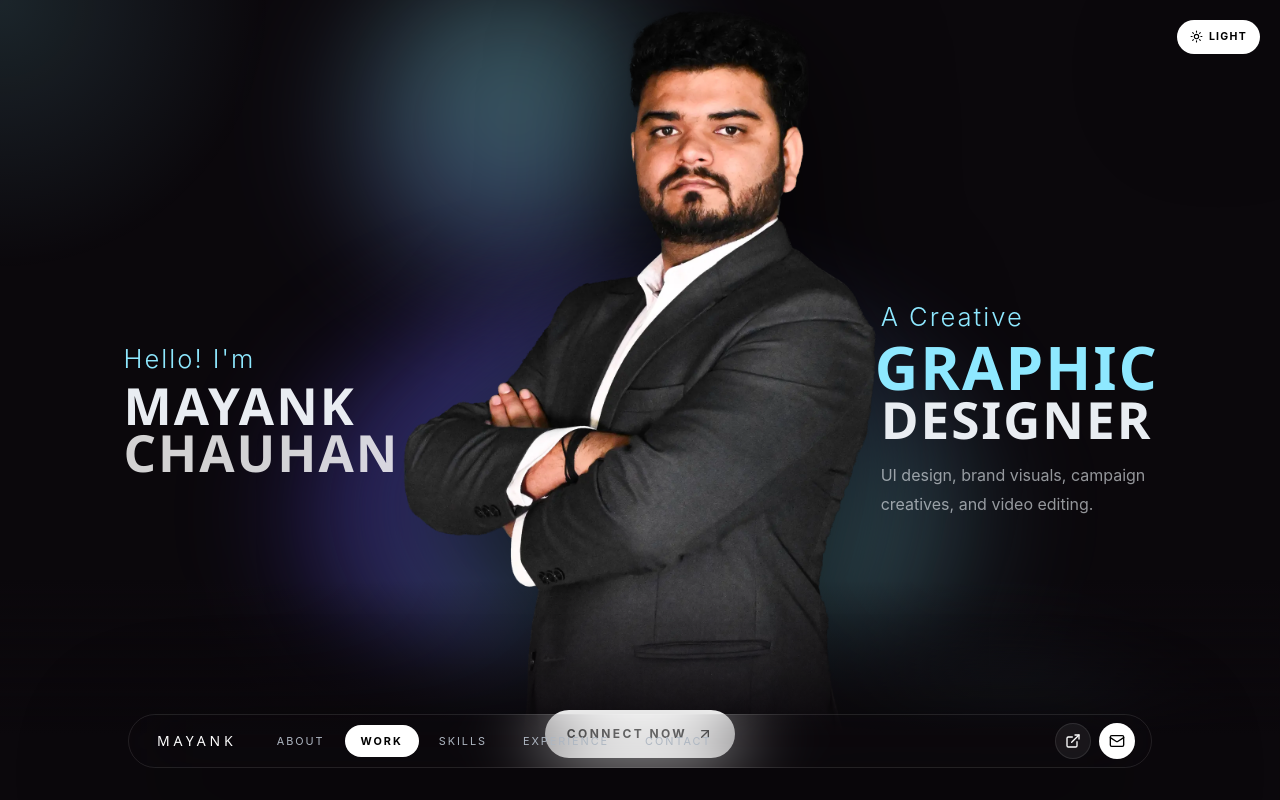
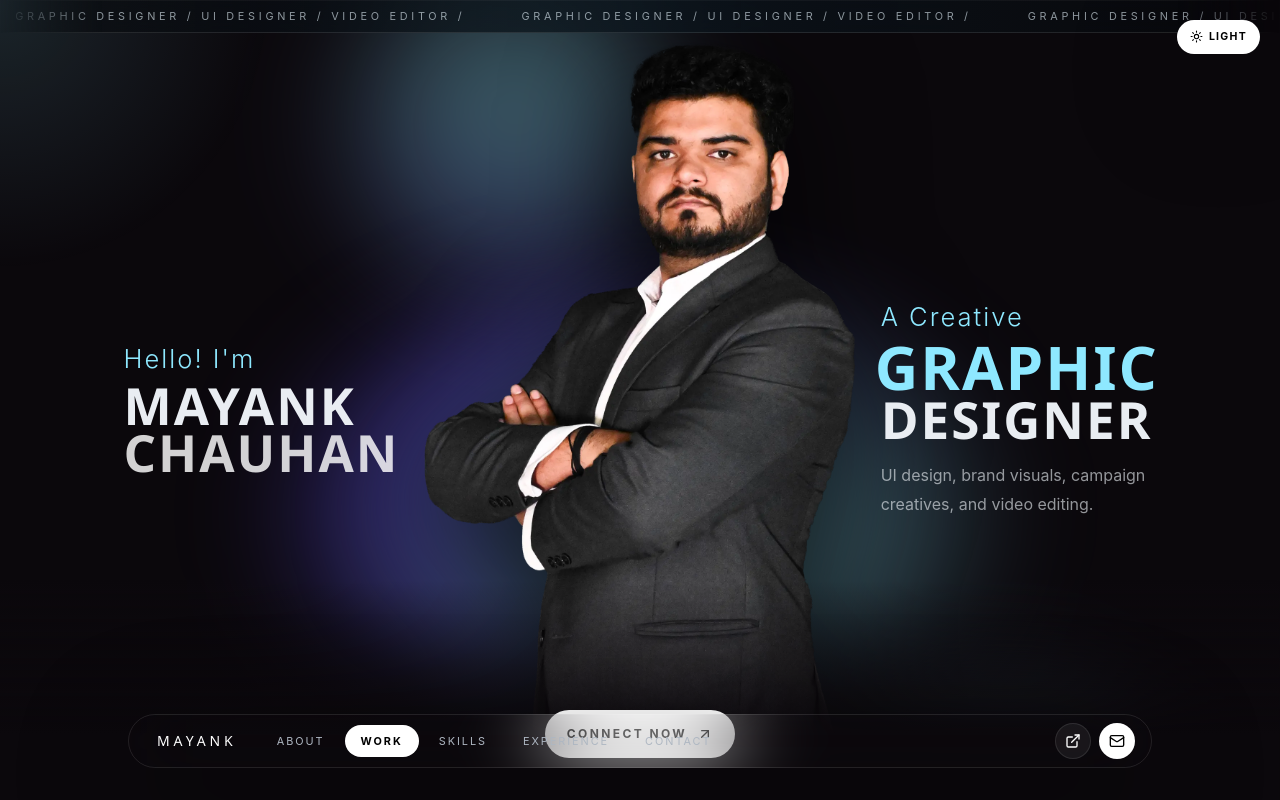
Before and after one commit to mayankchauhan0208/portfolio, a Next.js app: page / in a window 1280 px wide. Shown: the top 800 px of the page. Built offline with nearby package versions, Linux system fonts and the light colour scheme.

Commit message:
Add persistent role ticker

```diff
--- a/app/globals.css
+++ b/app/globals.css
@@ -181,6 +181,51 @@ html.theme-light button[aria-label*="theme"],
   opacity: 0;
 }
 
+.role-ticker {
+  pointer-events: none;
+  position: fixed;
+  inset: 0 0 auto;
+  z-index: 45;
+  overflow: hidden;
+  border-bottom: 1px solid rgba(255, 255, 255, 0.1);
+  border-top: 1px solid rgba(255, 255, 255, 0.04);
+  background: linear-gradient(90deg, rgba(7, 8, 11, 0.62), rgba(12, 22, 30, 0.78), rgba(7, 8, 11, 0.62));
+  padding: 0.62rem 0;
+  color: rgba(224, 237, 245, 0.62);
+  font-size: 0.68rem;
+  letter-spacing: 0.34em;
+  line-height: 1;
+  text-transform: uppercase;
+  backdrop-filter: blur(18px);
+  mask-image: linear-gradient(90deg, transparent, black 8%, black 92%, transparent);
+}
+
+.role-ticker-track {
+  display: flex;
+  width: max-content;
+  animation: role-ticker-scroll 28s linear infinite;
+}
+
+.role-ticker-group {
+  display: flex;
+  flex: 0 0 auto;
+  gap: 3.5rem;
+  padding-right: 3.5rem;
+}
+
+@keyframes role-ticker-scroll {
+  100% {
+    transform: translate3d(-50%, 0, 0);
+  }
+}
+
+.theme-light .role-ticker {
+  border-bottom-color: rgba(7, 17, 31, 0.12);
+  border-top-color: rgba(255, 255, 255, 0.52);
+  background: linear-gradient(90deg, rgba(7, 17, 31, 0.82), rgba(17, 52, 62, 0.76), rgba(7, 17, 31, 0.82));
+  color: rgba(248, 253, 255, 0.72);
+}
+
 .reference-hero {
   position: relative;
   width: 100%;
@@ -271,7 +316,7 @@ html.theme-light button[aria-label*="theme"],
   object-fit: contain;
   object-position: bottom center;
   filter: drop-shadow(0 35px 65px rgba(0, 0, 0, 0.72));
-  transform: scale(1.03) translateY(2%);
+  transform: scale(0.94) translateY(2%);
 }
 
 .reference-intro,
--- a/app/layout.tsx
+++ b/app/layout.tsx
@@ -1,6 +1,7 @@
 import type { Metadata, Viewport } from "next";
 import "./globals.css";
 import { CustomCursor } from "@/components/custom-cursor";
+import { RoleTicker } from "@/components/role-ticker";
 import { RouteStartReset } from "@/components/route-start-reset";
 import { ThemeToggle } from "@/components/theme-toggle";
 
@@ -30,6 +31,7 @@ export default function RootLayout({ children }: Readonly<{ children: React.Reac
         <RouteStartReset />
         <CustomCursor />
         <ThemeToggle />
+        <RoleTicker />
         {children}
       </body>
     </html>
--- /dev/null
+++ b/components/role-ticker.tsx
@@ -0,0 +1,20 @@
+import { profile } from "@/lib/portfolio-data";
+
+export function RoleTicker() {
+  const text = profile.roles.join(" / ");
+  const items = Array.from({ length: 8 }, (_, index) => `${text}${index === 7 ? "" : " /"}`);
+
+  return (
+    <div className="role-ticker" aria-hidden="true">
+      <div className="role-ticker-track">
+        {[0, 1].map((group) => (
+          <div key={group} className="role-ticker-group">
+            {items.map((item, index) => (
+              <span key={`${group}-${index}`}>{item}</span>
+            ))}
+          </div>
+        ))}
+      </div>
+    </div>
+  );
+}
```
